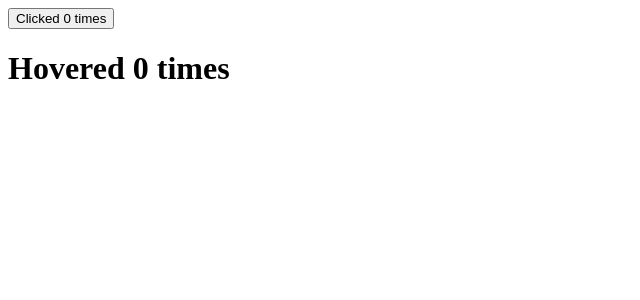
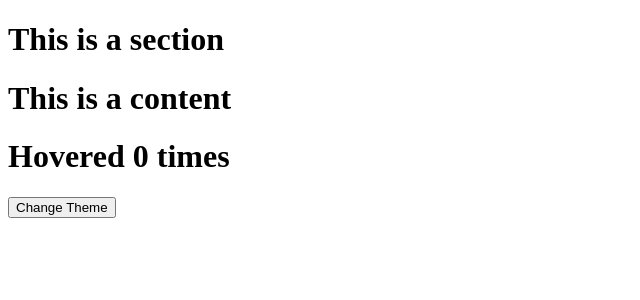
Before and after one commit to jahidhasan17/React-Learning, a React (Create React App) app: page / in a window 1280 px wide. Shown: the top 300 px of the page, without its empty margins (0-640 px from the left). Built offline with nearby package versions, Linux system fonts and the light colour scheme.

Commit message:
initial commit

```diff
--- a/src/App.js
+++ b/src/App.js
@@ -1,20 +1,41 @@
-import ClickCounter from "./components/ClickCounter";
-import HoverCounter from "./components/HoverCounter";
-import Counter from "./components/Counter";
+// import ClickCounter from "./components/ClickCounter";
+// import Counter from "./components/Counter";
+import React from "react";
+import ThemeContext from "./contexts/themeContext";
+import Section from "./components/Section";
 
-function App() {
+
+
+class App extends React.Component {
+
+    state = {
+        theme : 'light'
+    }
+
+    switchTheme = () => {
+        this.setState(({theme}) => {
+            return theme === 'dark' ? {theme: 'light'} : {theme: 'dark'};
+        })
+    }
+
+    render() {
+
+        const {theme} = this.state;
         console.log("Rendered App");
+
         return (
             <div>
-            <Counter render={(counter, incrementCount) => (
+                {/* <Counter render={(counter, incrementCount) => (
                     <ClickCounter count={counter} incrementCount={incrementCount} />
-            )}/>
+                )}/> */}
 
-            <Counter render={(counter, incrementCount) => (
-                <HoverCounter count={counter} incrementCount={incrementCount} />
-            )}/>
+
+                <ThemeContext.Provider value={{ theme,switchTheme : this.switchTheme  }}>
+                    <Section />
+                </ThemeContext.Provider>
             </div>
         );
     }
+}
 
 export default App;
--- /dev/null
+++ b/src/components/Content.js
@@ -0,0 +1,21 @@
+import Counter from "./Counter";
+import HoverCounter from "./HoverCounter";
+import ThemeContext from "../contexts/themeContext";
+
+export default function Content() {
+    console.log("Rendered Content");
+    return (
+        <div>
+            <h1>This is a content</h1>
+            <Counter render={(count, incrementCount) => {
+                return (
+                    <ThemeContext.Consumer>
+                        {({theme, switchTheme}) => {
+                            return <HoverCounter count={count} incrementCount={incrementCount} theme={theme} switchTheme={switchTheme}/>
+                        }}
+                    </ThemeContext.Consumer>
+                )
+            }}/>
+        </div>
+    );
+}
--- a/src/components/Counter.js
+++ b/src/components/Counter.js
@@ -14,6 +14,7 @@
     }
 
     render() {
+        console.log("Rendered Counter");
         const {render} = this.props;
         const {count} = this.state;
         return render(count, this.incrementCount);
--- a/src/components/HoverCounter.js
+++ b/src/components/HoverCounter.js
@@ -1,8 +1,12 @@
 
-export default function HoverCounter({count, incrementCount }) {
+export default function HoverCounter({count, incrementCount, theme, switchTheme }) {
+
+    const style = theme === 'dark' ? { backgroundColor: '#000000', color: '#ffffff' } : null;
+    console.log("Rendered HoverCounter");
     return (
         <div>
-            <h1 onMouseOver={incrementCount}> Hovered {count} times</h1>
+            <h1 onMouseOver={incrementCount} style={style}> Hovered {count} times</h1>
+            <button type="button" onClick={switchTheme}>Change Theme</button>
         </div>
     );
 }
--- /dev/null
+++ b/src/components/Section.js
@@ -0,0 +1,17 @@
+import React from "react";
+import Content from "./Content";
+
+
+export default class Section extends React.Component {
+
+    render() {
+
+        console.log("Section rendered");
+        return (
+            <div>
+                <h1>This is a section</h1>
+                <Content />
+            </div>
+        )
+    }
+}
--- /dev/null
+++ b/src/contexts/themeContext.js
@@ -0,0 +1,5 @@
+import createContext from "../lib/Context";
+
+const themeContext = createContext();
+
+export default themeContext;
--- /dev/null
+++ b/src/lib/Context.js
@@ -0,0 +1,27 @@
+class Context {
+    constructor(value) {
+        this.value = value;
+    }
+
+    Provider = ({children, value}) => {
+        console.log("Called Provider");
+        this.value = value;
+        return children;
+    }
+
+    Consumer = ({children}) => {
+        console.log("Called Consumer");
+        return children(this.value);
+    }
+}
+
+export default function createContext(value = null) {
+    const context = new Context(value);
+    console.log("Rendered Context");
+    console.log(context);
+
+    return {
+        Provider: context.Provider,
+        Consumer: context.Consumer
+    }
+}
```
Lines whose indentation alone changed are shown as unchanged.
